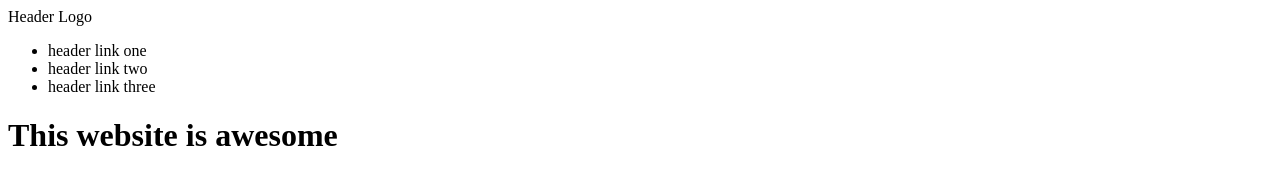
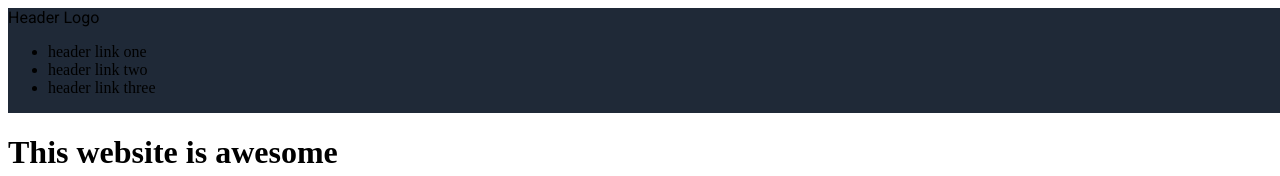
Before and after one commit to Pillonetto/odin-landing-page, a plain HTML site: page index.html in a window 1280 px wide. Shown: the top 176 px of the page. Drawn offline with Linux system fonts and the light colour scheme.

Commit message:
Initial files and layout

```diff
--- a/index.html
+++ b/index.html
@@ -3,6 +3,7 @@
     <head>
         <meta charset="ETF-8">
         <title>This website is awesome.</title>
+        <link rel="stylesheet" href="style.css">
     </head>
     <body>
         <div class="header">
--- /dev/null
+++ b/style.css
@@ -0,0 +1,21 @@
+@import url('https://fonts.googleapis.com/css2?family=Roboto:wght@400;700&display=swap');
+
+body {
+    display: flex;
+    flex-direction: column;
+    width: 100%;
+    height: 100%;
+}
+
+.body {
+    height: ;
+    width: auto;
+}
+
+.header {
+    background-color: #1F2937;
+}
+
+.logo {
+    font-family: Roboto, sans-serif;
+}
```
